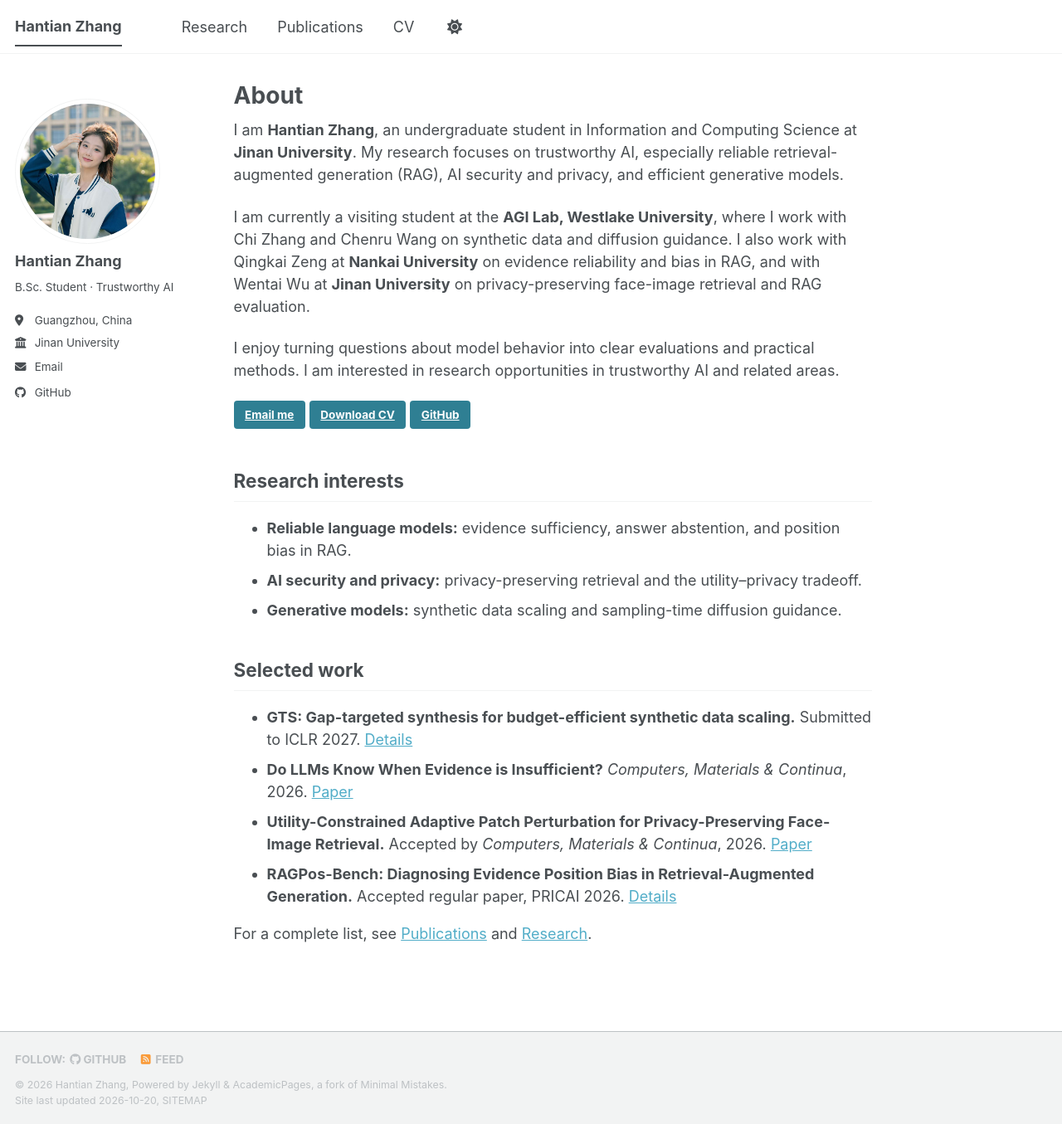
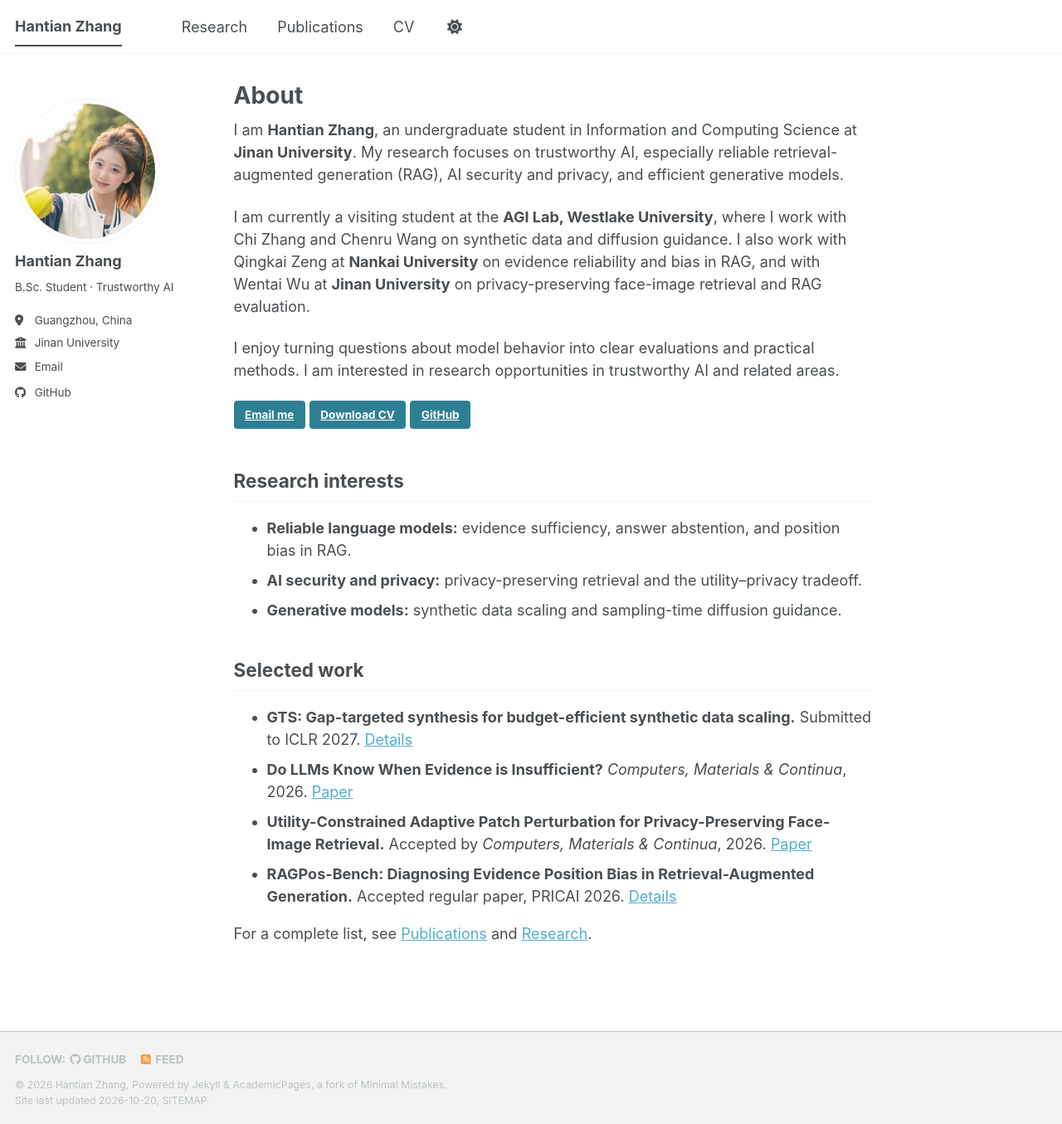
Before and after one commit to zht2005/zht2005.github.io, a Jekyll site: the page built from _pages/about.md, in a window 1280 px wide and 1355 px high. Shown: the whole window at 83% size. Built offline with Jekyll 4.4.1, drawn with Linux system fonts in a browser that asks for light colours; a style sheet for code colours, icons or effects is not loaded.

Commit message:
Use tennis portrait without extra zoom

```diff
--- a/_config.yml
+++ b/_config.yml
@@ -23,7 +23,7 @@ repository               : "zht2005/zht2005.github.io"
 #               Additional customization can be done by editing /_includes/author-profile.html
 author:
   # Biographic information
-  avatar           : "hantian-zhang.jpg?v=original-20261020"
+  avatar           : "hantian-zhang.jpg?v=tennis-20261020"
   name             : "Hantian Zhang"
   pronouns         : # example: "she/her"
   bio              : "B.Sc. Student · Trustworthy AI"
```
Also changed, not shown: images/hantian-zhang.jpg.
